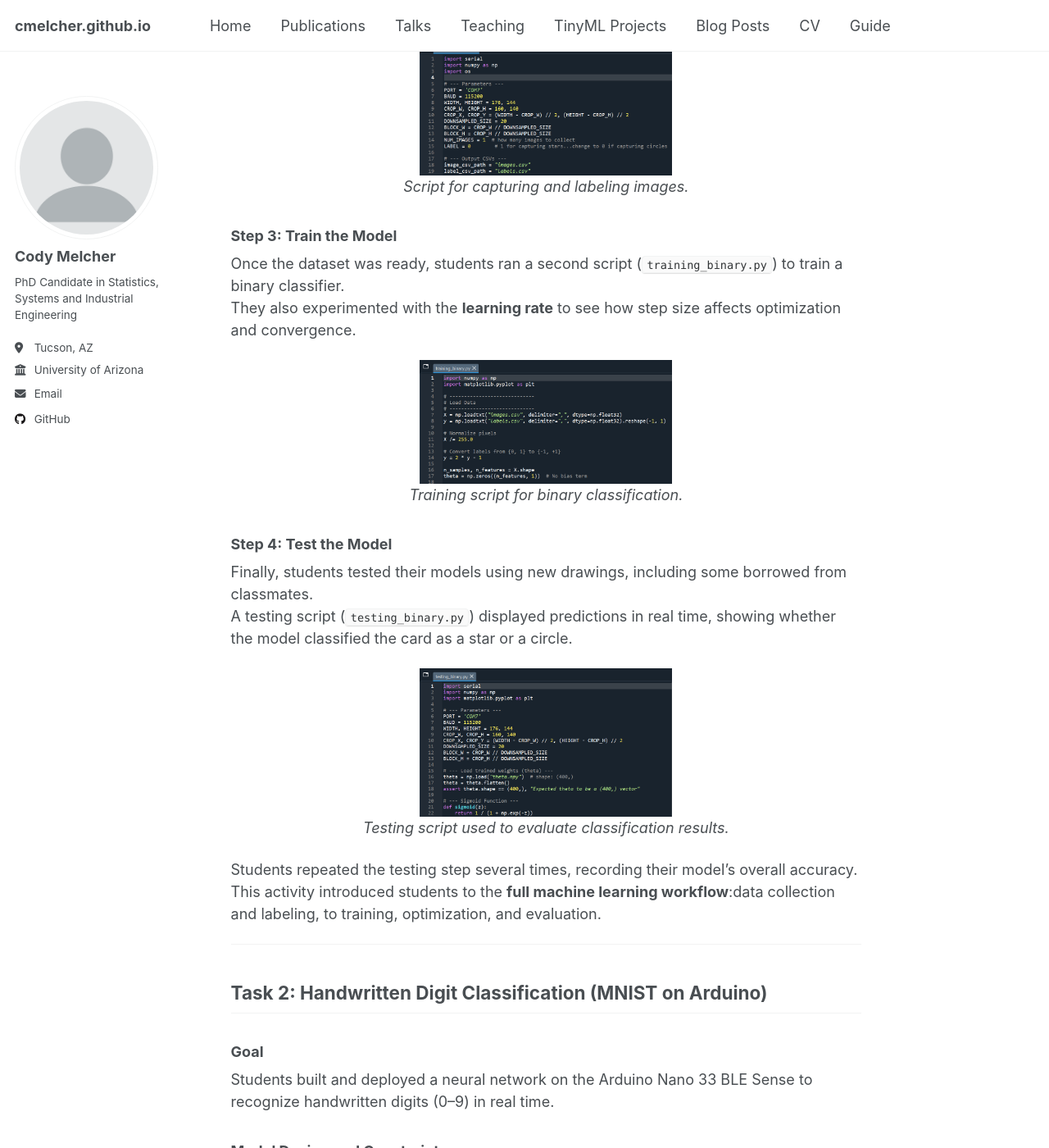
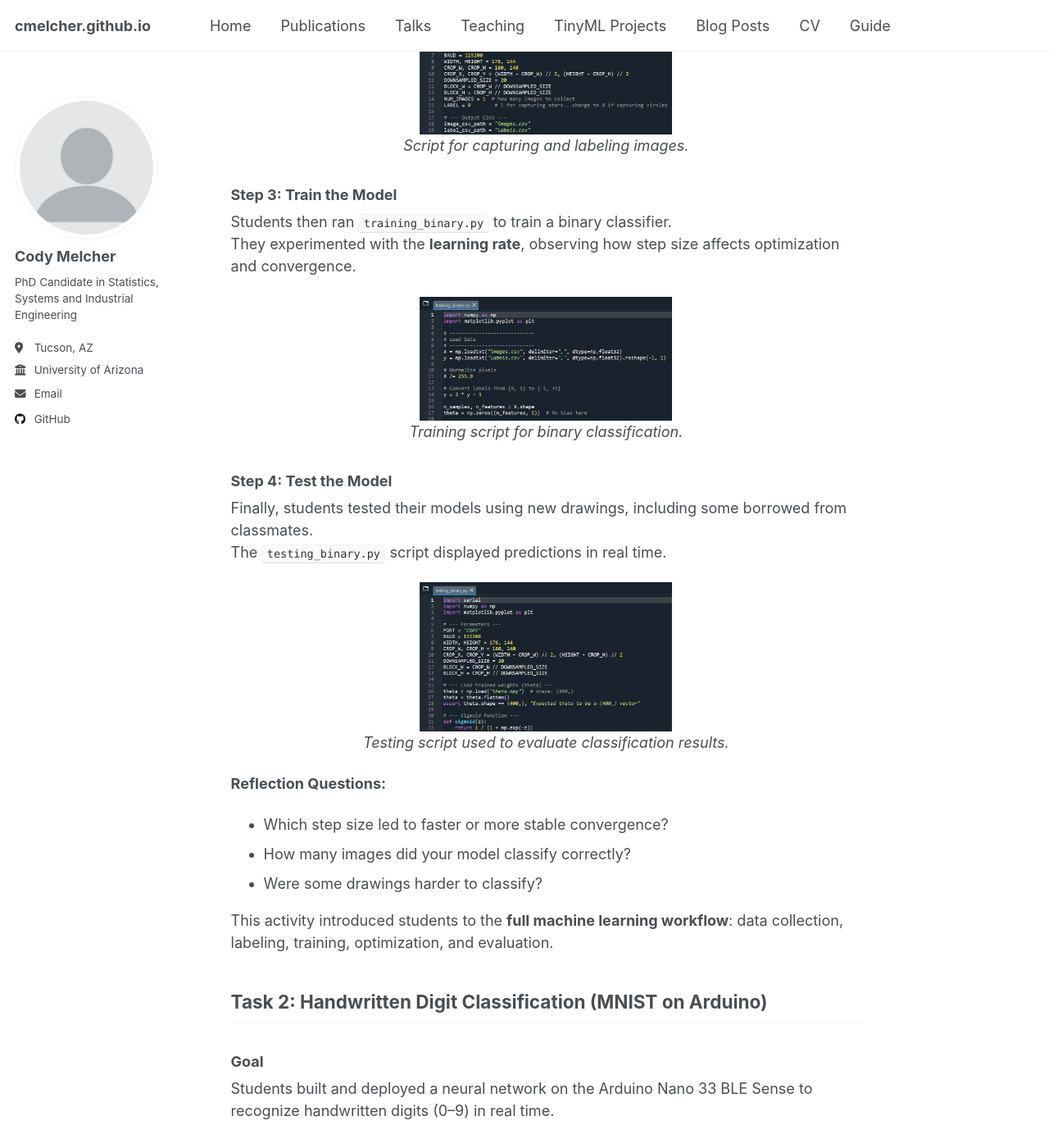
Before and after one commit to cmelcher/cmelcher.github.io, a Jekyll site: the page built from tinyml/summer2025.md, in a window 1280 px wide and 1400 px high, scrolled down 3063 px. Shown: the whole window at 82% size. Built offline with Jekyll 4.4.1, drawn with Linux system fonts in a browser that asks for light colours; a script that is not in the unit is left out; some of the changed text lies outside the part shown.

Commit message:
Update summer2025.md

```diff
--- a/tinyml/summer2025.md
+++ b/tinyml/summer2025.md
@@ -46,30 +47,27 @@
 
 ---
 
-## Task 1: Classifying Stars and Circles
-
 In the first activity, students worked with a simple binary image classifier using the Arduino Nano 33 BLE Sense.
 The goal was to train a model that could accurately predict whether a drawing was a **star** or a **circle**.
 
 ### Step 1: Create a Dataset
-Students drew their own stars and circles on sticker cards. These cards were then placed over the Arduino’s built-in camera to capture training images.
+Students drew 5–10 stars and 5–10 circles on sticker cards. These were placed one at a time over the Arduino’s built-in camera to capture training images.
 
 <p align="center">
   <img src="/assets/tinyml/summer2025/star.jpg" alt="Star card example" style="width:40%;"><br>
-  <br><em>Example student star drawing used for training.</em>
+  <em>Example student star drawing used for training.</em>
 </p>
 
 ### Step 2: Capture Images
-A pre-written Python script (`reading_image.py`) was used to capture images from the Arduino and save them with labels.
-Students updated the label parameter to distinguish between stars and circles.
+A pre-written Python script (`reading_image.py`) captured images from the Arduino and saved them with labels. Students updated the label parameter to distinguish between stars and circles.
 
 <p align="center">
   <img src="/assets/tinyml/summer2025/reading_binary.png" alt="Python script for image capture" style="width:40%;"><br><em>Script for capturing and labeling images.</em>
 </p>
 
 ### Step 3: Train the Model
-Once the dataset was ready, students ran a second script (`training_binary.py`) to train a binary classifier.
-They also experimented with the **learning rate** to see how step size affects optimization and convergence.
+Students then ran `training_binary.py` to train a binary classifier.
+They experimented with the **learning rate**, observing how step size affects optimization and convergence.
 
 <p align="center">
   <img src="/assets/tinyml/summer2025/training_binary.png" alt="Training script" style="width:40%;"><br><em>Training script for binary classification.</em>
@@ -77,16 +75,18 @@
 
 ### Step 4: Test the Model
 Finally, students tested their models using new drawings, including some borrowed from classmates.
-A testing script (`testing_binary.py`) displayed predictions in real time, showing whether the model classified the card as a star or a circle.
+The `testing_binary.py` script displayed predictions in real time.
 
 <p align="center">
   <img src="/assets/tinyml/summer2025/testing_binary.png" alt="Testing script" style="width:40%;"><br><em>Testing script used to evaluate classification results.</em>
 </p>
 
-Students repeated the testing step several times, recording their model's overall accuracy. This activity introduced students to the **full machine learning workflow**:data collection and labeling, to training, optimization, and evaluation.
+**Reflection Questions:**
+- Which step size led to faster or more stable convergence?
+- How many images did your model classify correctly?
+- Were some drawings harder to classify?
 
-
----
+This activity introduced students to the **full machine learning workflow**: data collection, labeling, training, optimization, and evaluation.
 
 ## Task 2: Handwritten Digit Classification (MNIST on Arduino)
 
@@ -98,13 +98,13 @@
 - TinyML hardware limitations forced creative design choices:
   - ≤ **4 hidden layers**
   - ≤ **900 neurons total**
-- Students experimented with different **optimizers** (Adam, SGD, RMSprop) and **activation functions** (ReLU, tanh, sigmoid) to balance accuracy and efficiency.
+- Students experimented with different **optimizers** (Adam, SGD, RMSprop) and **activation functions** (ReLU, tanh, sigmoid).
 
 ### Building the Dataset
-- Instead of using a pre-loaded dataset, students created their own:
+- Instead of a pre-loaded dataset, students created their own:
   - Digits (0–9) were drawn on index cards.
   - Each card was placed under the Arduino’s camera.
-  - Image capture was triggered by pressing the **reset + onboard buttons**.
+  - Image capture was triggered by pressing **reset + onboard buttons**.
 
 <p align="center">
   <img src="/assets/tinyml/summer2025/numbers.jpg"
@@ -116,12 +116,19 @@
 ### Testing and Results
 - Predictions were displayed directly in the Arduino Serial Monitor.
 - Each team tested their models on a **set of 8–10 digit cards**.
-- Key takeaways:
-  - Certain digits (like 4, 7, 9) were harder to classify consistently.
-  - Larger networks improved accuracy but risked **overfitting** on the small dataset.
-  - Students experienced first-hand the **trade-offs** of deploying ML under real-world hardware limits.
 
-----
+**Key Takeaways:**
+- Certain digits (like 4, 7, 9) were harder to classify consistently.
+- Larger networks improved accuracy but risked **overfitting** on the small dataset.
+- Students saw how changes in neurons, layers, and optimizers impacted performance.
+
+**Reflection Questions:**
+- Which digits were hardest to classify?
+- What happened when the first layer grew from 100 to 700 neurons?
+- How many digits did your team classify correctly out of 10?
+
+---
+
 
 ## Outcomes
 
```
Also changed, not shown: other parts of tinyml/summer2025.md (+2 -1 lines).
